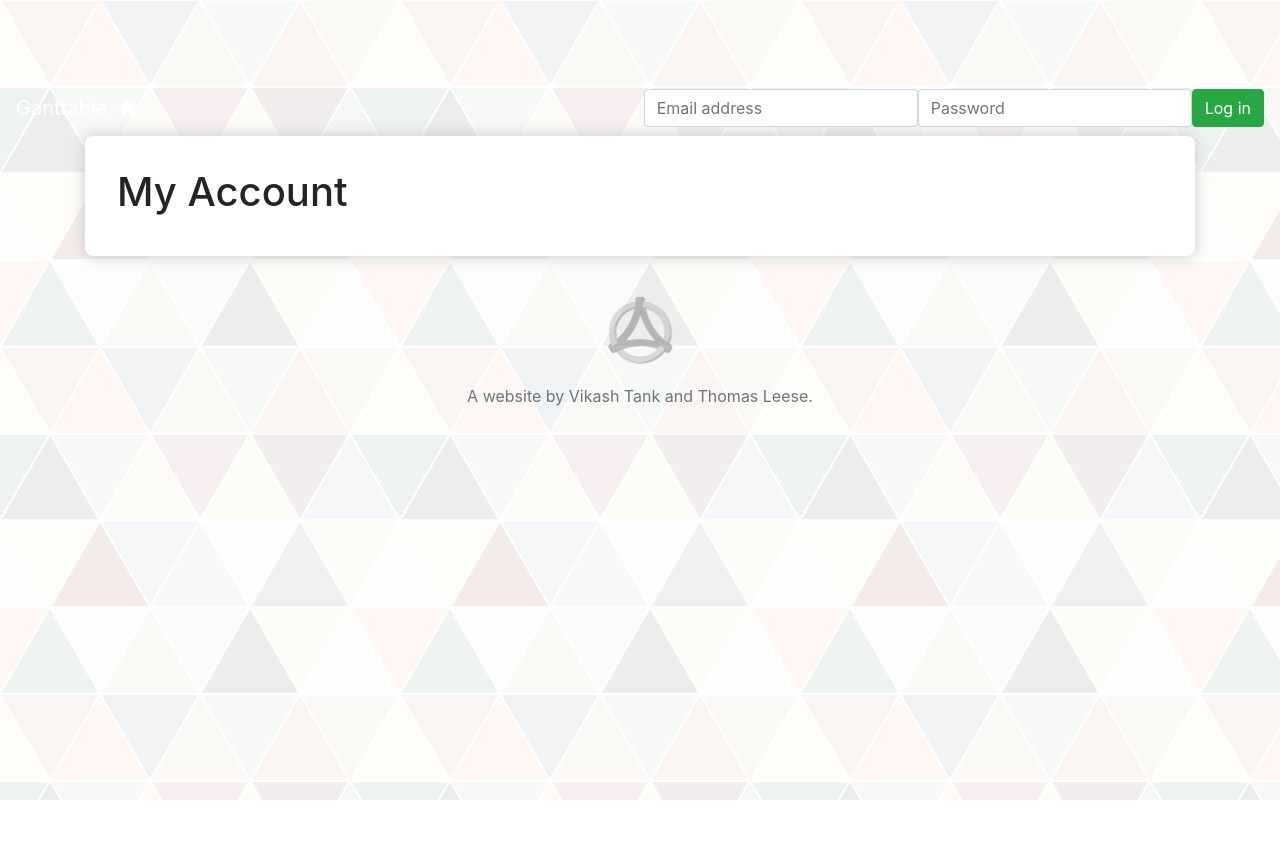
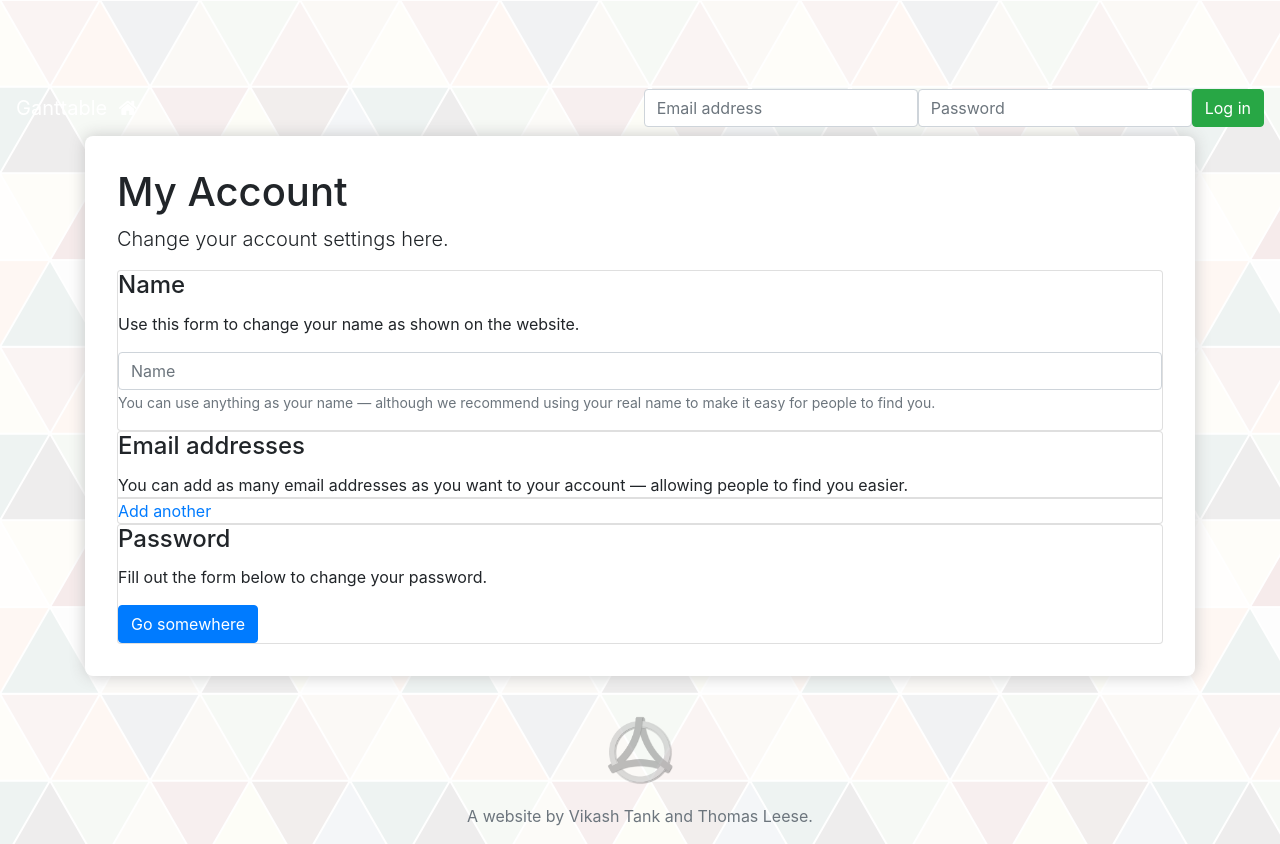
Before and after one commit to thomasleese/gantt-charts, a Python web app: template ganttchart/web/templates/account/index.html in a window 1280 px wide. Before the commit the page ends 800 px from the top, so only its background shows below. Run offline with Jinja, Linux system fonts and the light colour scheme; the template is opened without the code that fills it, so the values that code supplies are empty; some libraries are stand-ins or nearby versions.

Commit message:
Start work on account settings page

```diff
--- a/ganttchart/web/templates/account/index.html
+++ b/ganttchart/web/templates/account/index.html
@@ -6,4 +6,46 @@
 
 {% block page %}
   <h1>My Account</h1>
+  <p class="lead">Change your account settings here.</p>
+
+  <div class="card">
+    <div class="card-block">
+      <h4 class="card-title">Name</h4>
+      <p class="card-text">Use this form to change your name as shown on the website.</p>
+
+      <form>
+        <fieldset class="form-group">
+          <input type="text" class="form-control" id="name" placeholder="Name" />
+          <small class="text-muted">
+            You can use anything as your name — although we recommend using your real name to make it easy for people to find you.
+          </small>
+        </fieldset>
+      </form>
+    </div>
+  </div>
+
+  <div class="card">
+    <div class="card-block">
+      <h4 class="card-title">Email addresses</h4>
+      <p class="card-text">You can add as many email addresses as you want to your account — allowing people to find you easier.</p>
+    </div>
+
+    <ul class="list-group list-group-flush">
+      {% for email_address in g.account.email_addresses %}
+        <li class="list-group-item">{{ email_address.email_address }} {% if not email_address.verified %}<a href="#"><span class="m-l label label-warning">Click to verify</span></a>{% endif %}</li>
+      {% endfor %}
+    </ul>
+
+    <div class="card-block">
+      <a href="#" class="card-link">Add another</a>
+    </div>
+  </div>
+
+  <div class="card">
+    <div class="card-block">
+      <h4 class="card-title">Password</h4>
+      <p class="card-text">Fill out the form below to change your password.</p>
+      <a href="#" class="btn btn-primary">Go somewhere</a>
+    </div>
+  </div>
 {% endblock %}
```
